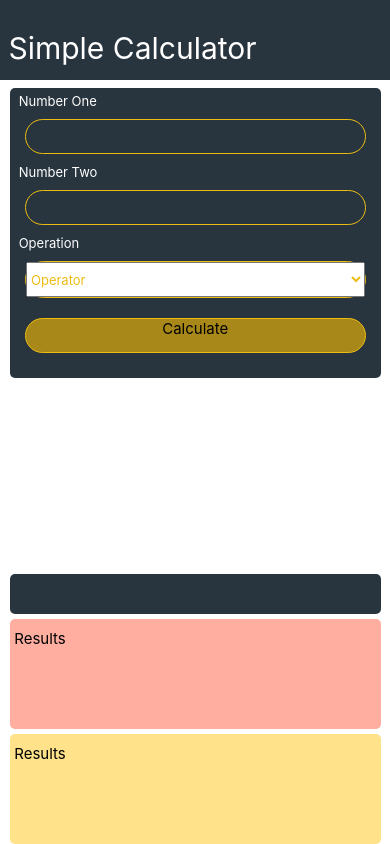
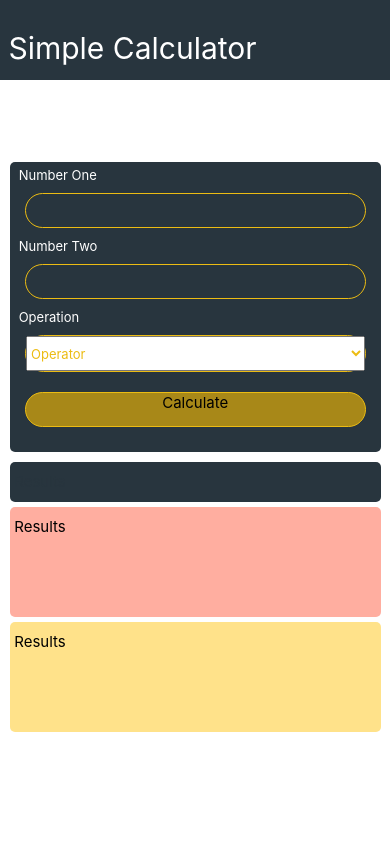
Before and after one commit to JamesMudidi/React-Native, a React Native app: screen / in a window 390 px wide. Built offline with nearby package versions, Linux system fonts and the light colour scheme.

Commit message:
work on ui

```diff
--- a/App.js
+++ b/App.js
@@ -70,7 +70,6 @@ export default class FetchExample extends React.Component {
           <Text style={[styles.headerFont]}> Simple Calculator </Text>
         </View>
 
-        <View style={[styles.section]}>
           <View style={[styles.calculation]}>
             <View style={[styles.inputBox]}>
 
@@ -102,7 +101,6 @@ export default class FetchExample extends React.Component {
                 <Text style={[styles.button]}> Calculate </Text>
               </TouchableOpacity>
             </View>
-          </View>
         </View>
         <View style={[styles.results]}>
           <Text style={[styles.resultsTitle]}> Results </Text>
@@ -188,7 +186,8 @@ const styles = StyleSheet.create({
   calculation: {
     width: '95%',
     height: 290,
-    margin: 10,
+    marginLeft: 10,
+    marginTop: 50,
     backgroundColor: '#28353E',
     marginBottom: 10,
     borderRadius: 5
```
